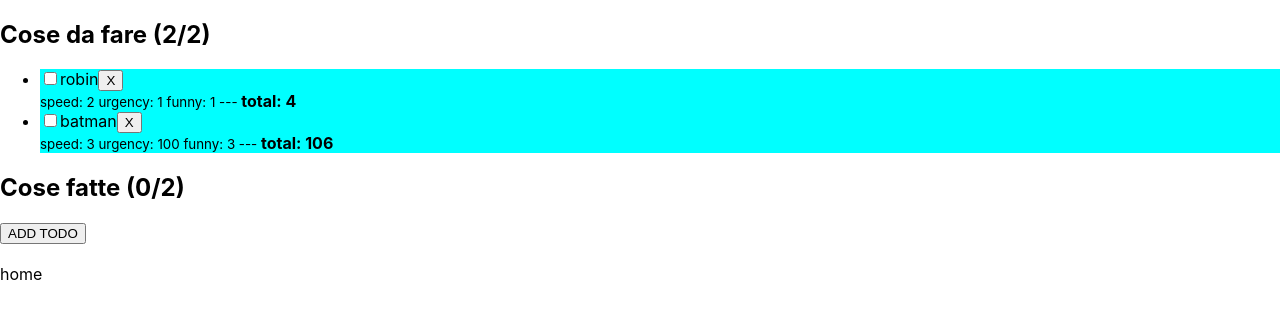
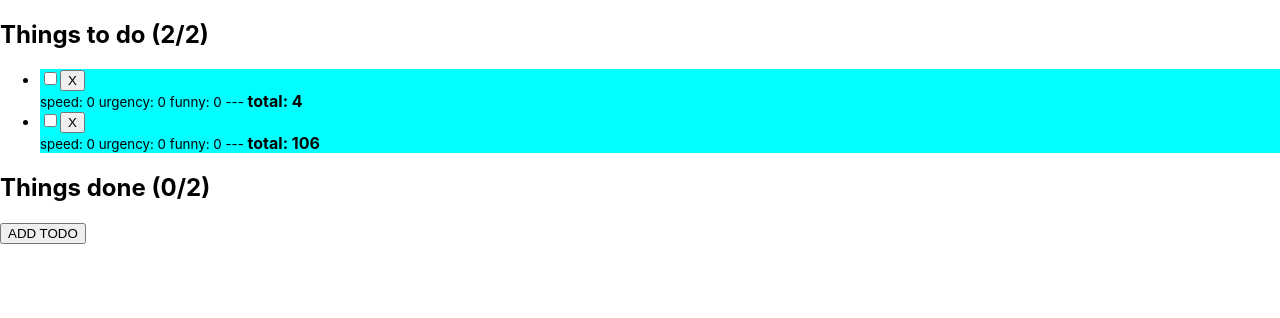
Before and after one commit to MarcoMaz/renato-do-list, a React (Create React App) app: page / in a window 1280 px wide. Shown: the top 318 px of the page. Built offline with nearby package versions, Linux system fonts and the light colour scheme.

Commit message:
fix naming

```diff
--- a/src/App.tsx
+++ b/src/App.tsx
@@ -2,9 +2,6 @@
 
 // Styling
 import './App.scss';
-
-// Router
-import { BrowserRouter as Router, Switch, Route } from 'react-router-dom';
 
 // Redux
 import { Provider } from 'react-redux';
@@ -13,128 +10,114 @@
 import { addTodo, toggleTodo, removeTodo } from './state/counterSlice';
 import store from './state/store';
 
-// Views
-import { Home } from './views/Home';
-import { View } from './views/View';
-
-// Components
-
 function App() {
-  const heroes = useAppSelector((state) => state.counter);
-  const heroes2 = useAppSelector((state) =>
-    state.counter.map((x) => x.isCompleted),
+  const todos = useAppSelector((state) => state.counter);
+  const completedTodos = useAppSelector((state) =>
+    state.counter.map((todo) => todo.isCompleted),
   );
 
-  const thingsTotal = heroes.length;
-  const thingsDone = heroes2.filter(Boolean).length;
+  const thingsTotal = todos.length;
+  const thingsDone = completedTodos.filter(Boolean).length;
   const thingsTodo = thingsTotal - thingsDone;
   const dispatch = useAppDispatch();
 
-  const [value, setValue] = useState('');
-  const [velox, setVelox] = useState(0);
-  const [urg, setUrg] = useState(0);
-  const [funny, setFunny] = useState(0);
+  const [label, setLabel] = useState('');
+  const [speed, setSpeed] = useState(0);
+  const [urgency, setUrgency] = useState(0);
+  const [fun, setFun] = useState(0);
 
-  const [showTodo, setShowTodo] = useState(false);
+  const [showCreateNew, setShowCreateNew] = useState(false);
 
   // eslint-disable-next-line @typescript-eslint/no-explicit-any
   const onSubmit = (event: any) => {
     event.preventDefault();
     dispatch(
       addTodo({
-        label: value,
-        speed: velox,
-        urgency: urg,
-        fun: funny,
+        label,
+        speed,
+        urgency,
+        fun,
       }),
     );
-    setValue('');
-    setShowTodo(false);
+    setLabel('');
+    setShowCreateNew(false);
   };
 
   // eslint-disable-next-line @typescript-eslint/no-explicit-any
 
   return (
-    <Router>
     <Provider store={store}>
       <div className="App">
         <h2>
-            Cose da fare <span>{`(${thingsTodo}/${thingsTotal})`}</span>
+          Things to do <span>{`(${thingsTodo}/${thingsTotal})`}</span>
         </h2>
         <ul>
-            {heroes
-              .filter((x) => !x.isCompleted)
+          {todos
+            .filter((todo) => !todo.isCompleted)
             .sort((a, b) => a.total - b.total)
-              .map((hero) => (
-                <li key={hero.id}>
+            .map(({ id, isCompleted, total }) => (
+              <li key={id}>
                 <input
-                    value={hero.id}
-                    onChange={() => dispatch(toggleTodo(hero.id))}
+                  value={id}
+                  onChange={() => dispatch(toggleTodo(id))}
                   type="checkbox"
-                    checked={hero.isCompleted}
+                  checked={isCompleted}
                 />
-                  {hero.label}
-                  <button
-                    onClick={() => dispatch(removeTodo(hero.id))}
-                    type="button"
-                  >
+                {label}
+                <button onClick={() => dispatch(removeTodo(id))} type="button">
                   X
                 </button>
                 <br />
-                  <small> speed: {hero.speed} </small>
-                  <small> urgency: {hero.urgency} </small>
-                  <small> funny: {hero.fun} --- </small>
-                  <strong> total: {hero.total} </strong>
+                <small> speed: {speed} </small>
+                <small> urgency: {urgency} </small>
+                <small> funny: {fun} --- </small>
+                <strong> total: {total} </strong>
               </li>
             ))}
         </ul>
         <h2>
-            Cose fatte <span>{`(${thingsDone}/${thingsTotal})`}</span>
+          Things done <span>{`(${thingsDone}/${thingsTotal})`}</span>
         </h2>
         <ul>
-            {heroes
-              .filter((x) => x.isCompleted)
-              .map((x, index) => (
-                <li key={index}>{x.label}</li>
+          {todos
+            .filter((todo) => todo.isCompleted)
+            .map((todo, index) => (
+              <li key={index}>{todo.label}</li>
             ))}
         </ul>
-          <button type="button" onClick={() => setShowTodo(true)}>
+        <button type="button" onClick={() => setShowCreateNew(true)}>
           ADD TODO
         </button>
-          <br />
-          <br />
-          {showTodo && (
+        {showCreateNew && (
           <form onSubmit={onSubmit}>
             <input
               type="text"
               placeholder="Add todo..."
-                value={value}
-                onChange={(event) => setValue(event.target.value)}
+              value={label}
+              onChange={(event) => setLabel(event.target.value)}
             />
-              <button type="submit" className="btn btn-primary mb-2">
-                Submit
-              </button>
+            <button type="submit">Submit</button>
             <br />
-              <label htmlFor="lunghezza">
+            <label htmlFor="speed">
               <select
-                  name="lunghezza"
-                  id="lunghezza"
-                  onChange={(e) => setVelox(Number(e.target.value))}
+                name="speed"
+                id="speed"
+                onChange={(e) => setSpeed(Number(e.target.value))}
               >
-                  <option value={1}>lento</option>
-                  <option value={2}>medio</option>
-                  <option value={3}>veloce</option>
+                <option value={1}>slow</option>
+                <option value={2}>medium</option>
+                <option value={3}>fast</option>
               </select>
             </label>
             <br />
-              <label htmlFor="urgenza">
+            <label htmlFor="urgency">
               <select
-                  name="urgenza"
-                  id="urgenza"
-                  onChange={(e) => setUrg(Number(e.target.value))}
+                name="urgency"
+                id="urgency"
+                onChange={(e) => setUrgency(Number(e.target.value))}
               >
-                  <option value={1}>non-urgente</option>
-                  <option value={100}>urgente</option>
+                <option value={1}>non-urgent</option>
+                <option value={100}>urgent</option>
               </select>
             </label>
             <br />
@@ -142,28 +125,19 @@
               <select
                 name="fun"
                 id="fun"
-                  onChange={(e) => setFunny(Number(e.target.value))}
+                onChange={(e) => setFun(Number(e.target.value))}
               >
                 <option value={1}>funny</option>
                 <option value={3}>NOT funny</option>
               </select>
             </label>
-              <button type="button" onClick={() => setShowTodo(false)}>
+            <button type="button" onClick={() => setShowCreateNew(false)}>
               Click me if you change your mind
             </button>
           </form>
         )}
       </div>
     </Provider>
-      <Switch>
-        <Route exact path="/">
-          <Home label="home" />
-        </Route>
-        <Route path="/view">
-          <View label="view" />
-        </Route>
-      </Switch>
-    </Router>
   );
 }
 
```
Lines whose indentation alone changed are shown as unchanged.
